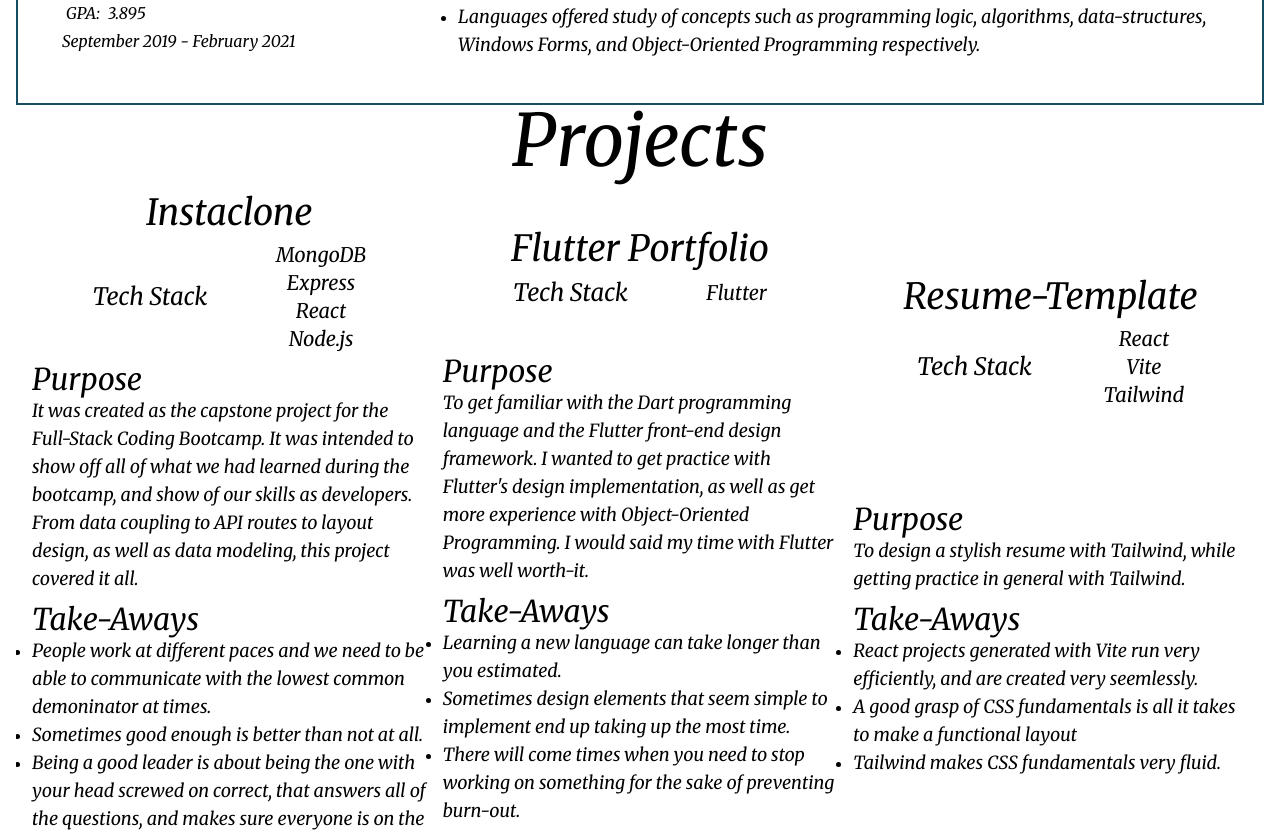
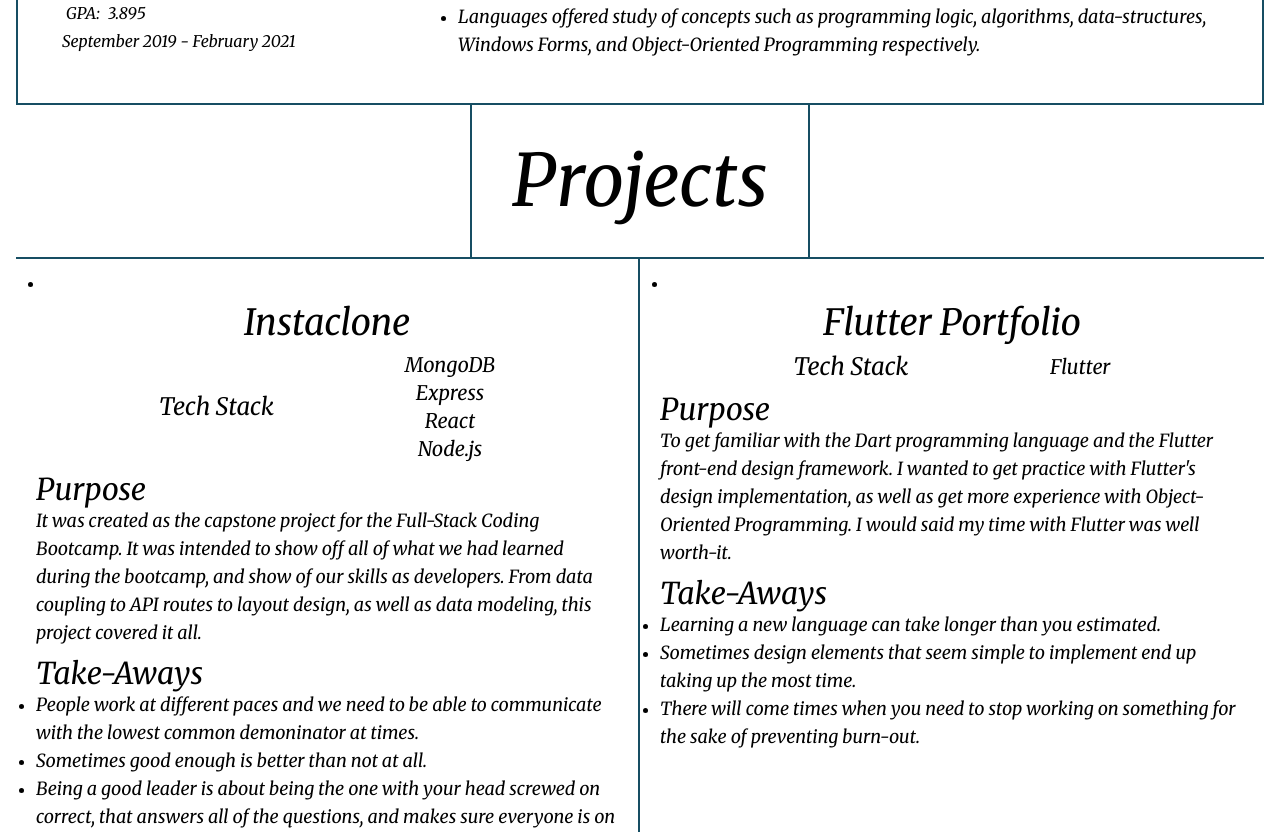
Before and after one commit to ProgrammingAStorm/Resume-Template, a React (Vite) app: page / in a window 1280 px wide. Shown: the part 3865-4697 px from the top of the page. Built offline with nearby package versions, Linux system fonts and the light colour scheme.

Commit message:
Projects Restructure And Borders

```diff
--- a/src/components/Projects.tsx
+++ b/src/components/Projects.tsx
@@ -1,12 +1,16 @@
-import { ProjectsData } from "../data";
+import { ReactNode } from "react"
+import { ProjectsData, ProjectData } from "../data";
 
 export default function Projects(projectData: ProjectsData) {
-    return <section className="flex flex-col items-center">
-        <h1 className="text-7xl">Projects</h1>
+    function distribute(entries: Array<ProjectData>, total: number): ReactNode {
+        // List of groups of three
+        const boxes: Array<Array<ReactNode>> = [];
+        // Current box being added
+        let currentBox: Array<ReactNode> = [];
 
-        <div className="flex items-stretch m-2">
-            {projectData.projects.map((project, index) => {
-                return <article key={index} className="flex flex-col justify-evenly w-1/3">
+        const getHistory = (project: ProjectData, index: number) => {
+            return <li className="list-disc list-inside w-1/2 p-3 border-cyan-900 first:border-y-2 last:border-x-2 odd:border-r-2 even:border-y-2">
+                <article key={index} className="flex flex-col justify-evenly">
                     <div className=" flex flex-col items-center w-full">
                         <h2
                             className="text-4xl justify-self-start m-2"
@@ -55,7 +59,45 @@ export default function Projects(projectData: ProjectsData) {
                         </div>
                     </div>
                 </article>
-            })}
-        </div>
+            </li>
+        }
+
+        // Loops over the tools
+        entries.forEach((entry, index) => {
+            // Checks to see if the current box is filled
+            if (currentBox.length < total) {
+                // If not then it pushes the li to the current box
+                currentBox.push(getHistory(entry, index));
+                // If it is, then it adds it to the boxes and clears the current box
+            } else {
+                boxes.push(currentBox)
+                currentBox = [];
+
+                currentBox.push(getHistory(entry, index));
+            }
+
+            if (currentBox.length === total) {
+                boxes.push([...currentBox]);
+                currentBox = [];
+            }
+        });
+
+        return boxes.map((box, index) => {
+            return <div key={index} className="flex flex-wrap justify-center w-full">
+                {box.map((items) => {
+                    return items;
+                })}
+            </div>
+        })
+    }
+
+    return <section className="flex flex-col items-center">
+        <h1 className="text-7xl p-10 border-x-2 border-cyan-900">Projects</h1>
+
+        <ul className="flex items-stretch border-cyan-900">
+            {
+                distribute(projectData.projects, 3)
+            }
+        </ul>
     </section>
 }
```
